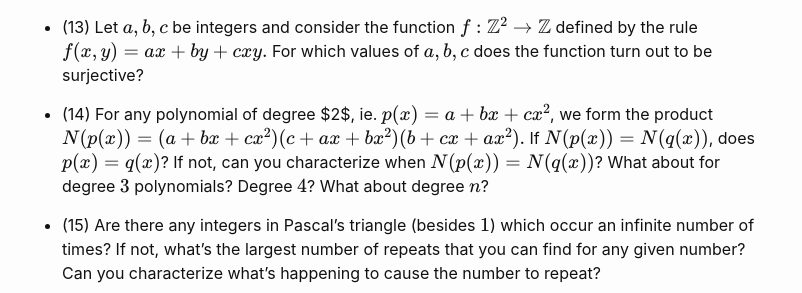
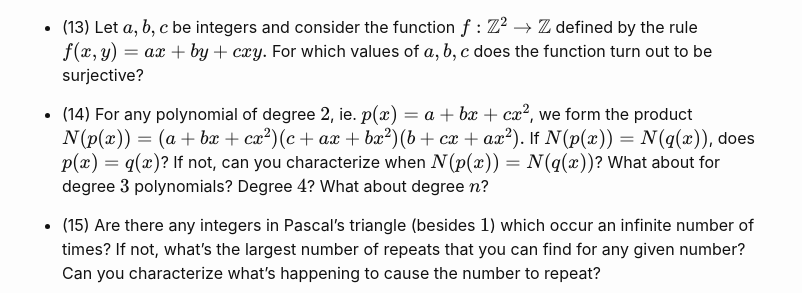
Before and after one commit to wcasper/math180fall2026, a Jekyll site: the page built from _research/questions.md, in a window 1280 px wide and 900 px high, scrolled down 2655 px. Shown: the part 326-619 px from the top of the window, without its empty margins (238-1040 px from the left). Built offline with Jekyll 4.4.1, drawn with Linux system fonts in a browser that asks for light colours; formulas are drawn with MathJax 3.

Commit message:
fixed typo

```diff
--- a/_research/questions.md
+++ b/_research/questions.md
@@ -91,7 +91,7 @@ What about the product of three different triangular numbers?  Four?
 * (13)  Let $$a,b,c$$ be integers and consider the function  $$f: \mathbb{Z}^2\rightarrow\mathbb{Z}$$ defined by the rule $$f(x,y) = ax + by + cxy.$$
 For which values of $$a,b,c$$ does the function turn out to be surjective?
 
-* (14) For any polynomial of degree $2$, ie. $$p(x) = a + bx + cx^2$$, we form the product
+* (14) For any polynomial of degree $$2$$, ie. $$p(x) = a + bx + cx^2$$, we form the product
 $$N(p(x)) = (a  + bx + cx^2)(c + ax + bx^2)(b + cx + ax^2).$$
 If $$N(p(x)) = N(q(x))$$, does $$p(x) = q(x)$$?  If not, can you characterize when $$N(p(x)) = N(q(x))$$?  What about for degree $$3$$ polynomials?  Degree $$4$$?  What about degree $$n$$?
 
```
